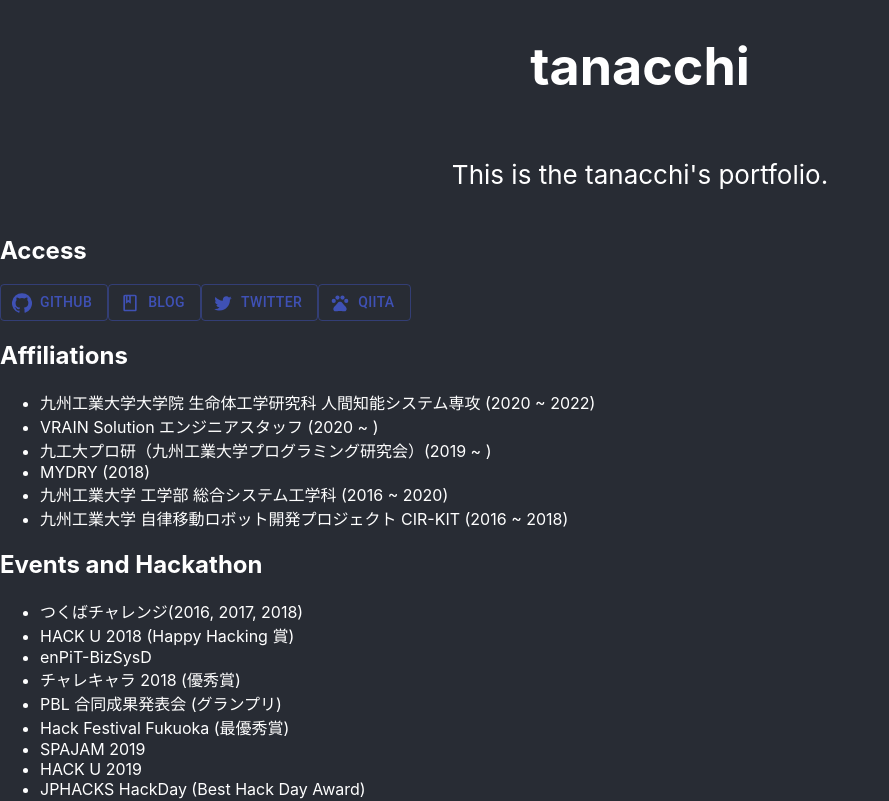
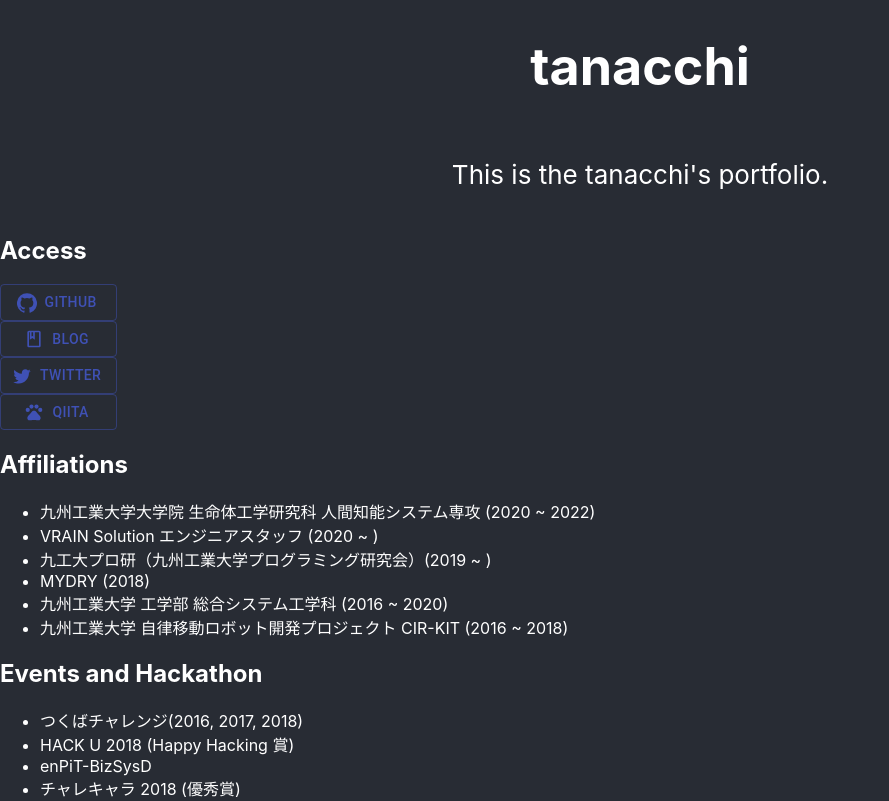
Before and after one commit to tanacchi/tanacchi.github.io, a React (Create React App) app: page / in a window 1280 px wide. Shown: the top 801 px of the page, without its empty margins (0-889 px from the left). Built offline with nearby package versions, Linux system fonts and the light colour scheme.

Commit message:
Switch button orientation to vertical

```diff
--- a/src/components/Access.tsx
+++ b/src/components/Access.tsx
@@ -1,5 +1,5 @@
-import React from 'react'
-import { Box, SvgIcon } from '@material-ui/core'
+import React, { ReactNode } from 'react'
+import { Box } from '@material-ui/core'
 import Button from '@material-ui/core/Button'
 import ButtonGroup from '@material-ui/core/ButtonGroup'
 import GitHubIcon from '@material-ui/icons/GitHub'
@@ -7,10 +7,11 @@ import BlogIcon from '@material-ui/icons/BookOutlined'
 import TwitterIcon from '@material-ui/icons/Twitter'
 import QiitaIcon from '@material-ui/icons/Pets'
 
+
 type RefButtonProps = {
   url: string,
   text: string,
-  icon: any
+  icon: ReactNode
 }
 const RefButton: React.FC<RefButtonProps> = ({ url, text, icon }) => {
   return (
@@ -31,13 +32,11 @@ const Access: React.FC = () => {
   const blogURL: string = "https://tanacchi.hatenablog.com/"
   const qiitaURL: string = "https://qiita.com/tanacchi/"
 
-  console.log(typeof (<GitHubIcon />))
-
   return (
     <div id="Access">
       <Box>
         <h2>Access</h2>
-        <ButtonGroup>
+        <ButtonGroup orientation='vertical'>
           <RefButton
             url={githubURL}
             text="GitHub"
```
